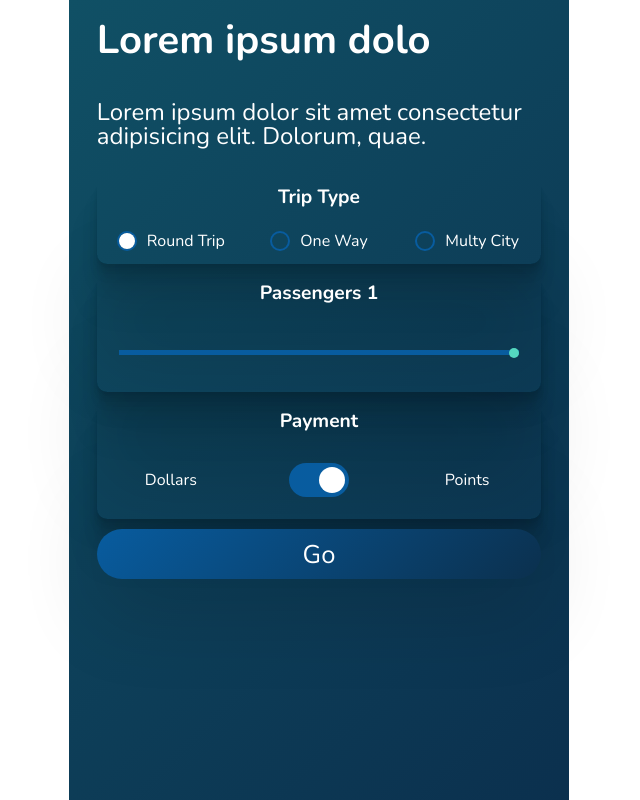
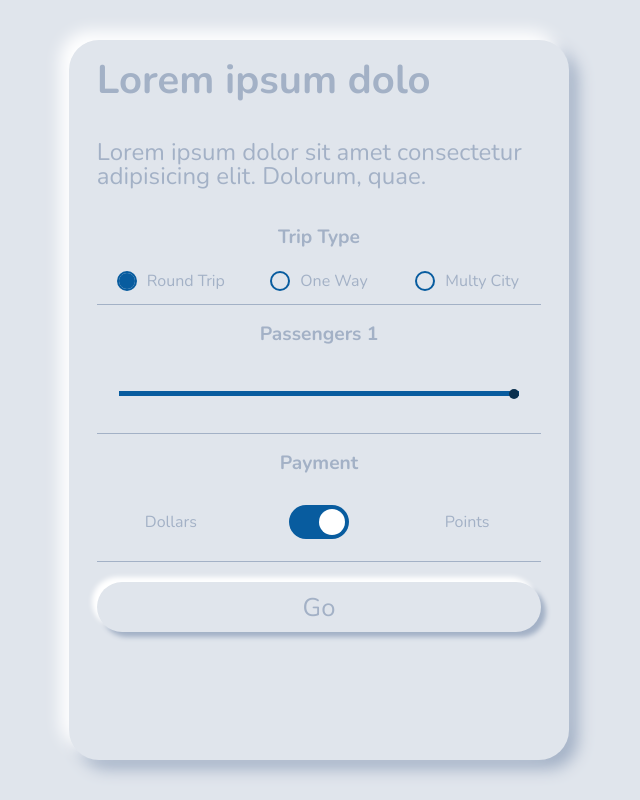
Before and after one commit to edsaavedra/sw-pnrs, a React (Create React App) app: page / in a window 1280 px wide. Shown: the whole page, without its empty margins (321-961 px from the left). Built offline with nearby package versions, Linux system fonts and the light colour scheme.

Commit message:
change theme

```diff
--- a/src/App.scss
+++ b/src/App.scss
@@ -6,20 +6,28 @@ $bl3: #027991;
 $bl4: #54d7c0;
 $bl5: #085c9f;
 $white: #FFF;
-$gr1: #f5f5f5;
+$gr1: #e0e5ec;
+$gr2: #a3b1c6;
 
 .App {
-  background: linear-gradient(135deg, $bl1 0%,$bl2 100%);
-  color: $white;
+  background: $gr1;
+  box-shadow: -9px -9px 16px $white, 9px 9px 16px $gr2;
+  border-radius: 30px;
+  color: $gr2;
   display: grid;
   grid-template-areas: ". t t ."
                        ". d d ."
                        ". f f .";
   grid-template-columns: 1fr 8fr 8fr 1fr;
   grid-template-rows: 1fr 1fr 8fr;
-  height: 100vh;
+  height: 90vh;
+  left: 50%;
+  margin: auto;
   max-width: 500px;
-  margin: 0 auto;
+  position: absolute;
+  top: 50%;
+  transform: translate(-50%, -50%);
+  width: 100%;
 
   .title {
     font-weight: bold;
@@ -86,8 +94,8 @@ $gr1: #f5f5f5;
     z-index: 1;
     &:checked {
       &:before {
-        transform: scale(18);
-        background: $white;
+        transform: scale(20);
+        background: $bl5;
       }
     }
     &:before {
@@ -107,6 +115,29 @@ $gr1: #f5f5f5;
     &:focus {outline: none;}
   }
 
+  .range {
+    appearance: none;
+    background: $bl5;
+    height: 5px;
+    grid-area: r;
+    margin: 0 auto;
+    outline: none;
+    width: 90%;
+    &::-webkit-slider-thumb {
+      appearance: none;
+      background: $bl2;
+      border-radius: 50%;
+      cursor: pointer;
+      height: 10px;
+      width: 10px;
+      transform-origin: 50% 50%;
+      transition: all .3s cubic-bezier(0.175, 0.885, 0.32, 1.275);
+    }
+    &:hover::-webkit-slider-thumb {
+      transform: scale(1.5);
+    }
+  }
+
   .form {
     grid-area: f;
     text-align: center;
@@ -114,14 +145,14 @@ $gr1: #f5f5f5;
 
       .field {
         //background: linear-gradient(135deg, $bl3 0%,$bl4 100%);
-        box-shadow:
+/*         box-shadow:
           0 2.8px 2.2px rgba(0, 0, 0, 0.034),
           0 6.7px 5.3px rgba(0, 0, 0, 0.048),
           0 12.5px 10px rgba(0, 0, 0, 0.06),
           0 22.3px 17.9px rgba(0, 0, 0, 0.072),
           0 41.8px 33.4px rgba(0, 0, 0, 0.086),
-          0 100px 80px rgba(0, 0, 0, 0.12);
-        border-radius: 10px;
+          0 100px 80px rgba(0, 0, 0, 0.12); */
+        border-bottom: 1px solid $gr2;
         margin: 10px 0;
         width: 100%;
 
@@ -160,28 +191,6 @@ $gr1: #f5f5f5;
             grid-template-rows: 1fr 2fr;
             grid-template-areas: "t t t" "r r r"
           }
-          .range {
-            appearance: none;
-            background: $bl5;
-            height: 5px;
-            grid-area: r;
-            margin: 0 auto;
-            outline: none;
-            width: 90%;
-            &::-webkit-slider-thumb {
-              appearance: none;
-              background: $bl4;
-              border-radius: 50%;
-              cursor: pointer;
-              height: 10px;
-              width: 10px;
-              transform-origin: 50% 50%;
-              transition: all .3s cubic-bezier(0.175, 0.885, 0.32, 1.275);
-            }
-            &:hover::-webkit-slider-thumb {
-              transform: scale(1.5);
-            }
-          }
         }
         &.payment{
           label {
@@ -195,20 +204,25 @@ $gr1: #f5f5f5;
         }
       }
       .submit {
-        background: linear-gradient(135deg, $bl5 0%,$bl2 100%);
+        background: $gr1;
+        box-shadow: -5px -5px 5px $white, 5px 5px 5px $gr2;
         border-radius: 25px;
         border: none;
-        color: $white;
+        color: $gr2;
         cursor: pointer;
         display: block;
         font-family: 'Nunito', serif;
         font-size: 1.6em;
         grid-column: 1 / 3;
         height: 50px;
-        margin: 0 auto;
+        margin: 20px auto 0;
         outline: none;
         padding: 0;
+        transition: box-shadow .3s cubic-bezier(0.6, -0.28, 0.735, 0.045);
         width: 100%;
+        &:hover {
+          box-shadow: -9px -9px 16px $white, 9px 9px 16px $gr2;
+        }
       }
   }
 }
--- a/src/index.js
+++ b/src/index.js
@@ -8,10 +8,10 @@ import About from "./pages/about"
 
 ReactDOM.render(
     <Router>
-        <main>
+        <React.Fragment>
             <Route exact path="/" component={Home} />
             <Route path="/about" component={About} />
-        </main>
+        </React.Fragment>
     </Router>,
     document.getElementById("root")
 )
--- a/src/index.scss
+++ b/src/index.scss
@@ -1,6 +1,7 @@
 @import url('https://fonts.googleapis.com/css?family=Nunito:400,700&display=swap');
 
 body {
+	background: #e0e5ec;
 	margin: 0;
 	font-family: 'Nunito', sans-serif;
 	-webkit-font-smoothing: antialiased;
```
